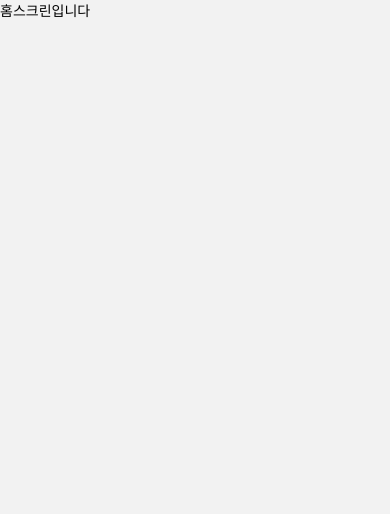
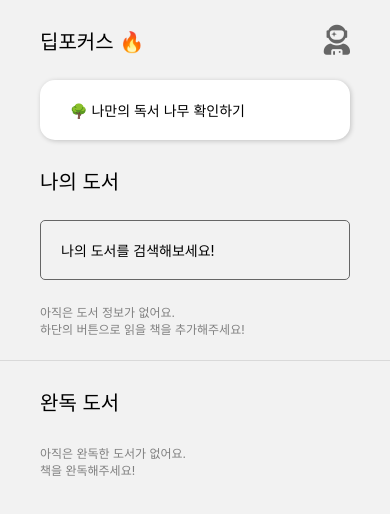
Before and after one commit to hxont/Deepfocus, a React Native app: screen /HomeScreen in a window 390 px wide. Shown: the top 514 px of the page. Built offline with nearby package versions, Linux system fonts and the light colour scheme.

Commit message:
HomeScreen 완성

```diff
--- a/App.jsx
+++ b/App.jsx
@@ -11,7 +11,7 @@ export default class App extends Component {
   render() {
     return (
       <NavigationContainer>
-        <Stack.Navigator initialRouteName={'LoginScreen'}>
+        <Stack.Navigator initialRouteName={'HomeScreen'}>
           <Stack.Screen
             name="HomeScreen"
             component={HomeScreen}
--- a/src/screens/HomeScreen.jsx
+++ b/src/screens/HomeScreen.jsx
@@ -1,10 +1,115 @@
 import React, {Component} from 'react';
-import {Text} from 'react-native';
+import {
+  SafeAreaView,
+  ScrollView,
+  Text,
+  TouchableOpacity,
+  View,
+  StyleSheet,
+  TextInput,
+} from 'react-native';
+import Icon from 'react-native-vector-icons/FontAwesome5';
 
 class HomeScreen extends Component {
   render() {
-    return <Text>홈스크린입니다</Text>;
+    return (
+      <SafeAreaView>
+        <ScrollView>
+          <View style={styles.titleWrapper}>
+            <Text style={{fontSize: 20}}>딥포커스 🔥</Text>
+            <TouchableOpacity>
+              <Icon name="user-astronaut" size={30} color="#666666" />
+            </TouchableOpacity>
+          </View>
+          <View style={styles.bookTreeBtnWrapper}>
+            <TouchableOpacity style={styles.bookTreeBtn}>
+              <Text style={{marginLeft: 30}}>🌳 나만의 독서 나무 확인하기</Text>
+            </TouchableOpacity>
+          </View>
+          <View style={styles.titleWrapper}>
+            <Text style={{fontSize: 20}}>나의 도서</Text>
+          </View>
+          <View style={styles.textFieldWrapper}>
+            <TextInput
+              style={styles.textField}
+              placeholder="나의 도서를 검색해보세요!"
+            />
+          </View>
+          <View style={styles.titleWrapper}>
+            <Text style={{fontSize: 12, color: 'grey'}}>
+              아직은 도서 정보가 없어요.{'\n'}
+              하단의 버튼으로 읽을 책을 추가해주세요!
+            </Text>
+          </View>
+          <View style={styles.seperateLine}></View>
+          <View style={styles.titleWrapper}>
+            <Text style={{fontSize: 20}}>완독 도서</Text>
+          </View>
+          <View style={styles.textWrapper}>
+            <Text style={{fontSize: 12, color: 'grey'}}>
+              아직은 완독한 도서가 없어요.{'\n'}
+              책을 완독해주세요!
+            </Text>
+          </View>
+        </ScrollView>
+      </SafeAreaView>
+    );
   }
 }
 
+const styles = StyleSheet.create({
+  titleWrapper: {
+    //backgroundColor: 'pink',
+    height: 80,
+    marginHorizontal: 40,
+    flexDirection: 'row',
+    alignItems: 'center',
+    justifyContent: 'space-between',
+  },
+  bookTreeBtnWrapper: {
+    //backgroundColor: 'skyblue',
+    height: 60,
+    marginHorizontal: 40,
+    alignItems: 'center',
+    justifyContent: 'center',
+  },
+  bookTreeBtn: {
+    width: '100%',
+    height: '100%',
+    backgroundColor: 'white',
+    borderRadius: 15,
+    shadowColor: '#000',
+    shadowOffset: {width: 1, height: 1},
+    shadowRadius: 5,
+    shadowOpacity: 0.2,
+    justifyContent: 'center',
+  },
+  textFieldWrapper: {
+    //backgroundColor: 'skyblue',
+    height: 60,
+    marginHorizontal: 40,
+    alignItems: 'center',
+    justifyContent: 'center',
+  },
+  textField: {
+    width: '100%',
+    height: '100%',
+    borderColor: '#666666',
+    borderWidth: 0.3,
+    borderRadius: 5,
+    paddingHorizontal: 20,
+    fontSize: 14,
+  },
+  seperateLine: {
+    width: '100%',
+    height: 1,
+    backgroundColor: '#D9D9D9',
+  },
+  textWrapper: {
+    //backgroundColor: 'skyblue',
+    height: 40,
+    justifyContent: 'center',
+    marginHorizontal: 40,
+  },
+});
 export default HomeScreen;
```
Also changed, not shown: 1 other file (tests, documents, lock files or other folders).
